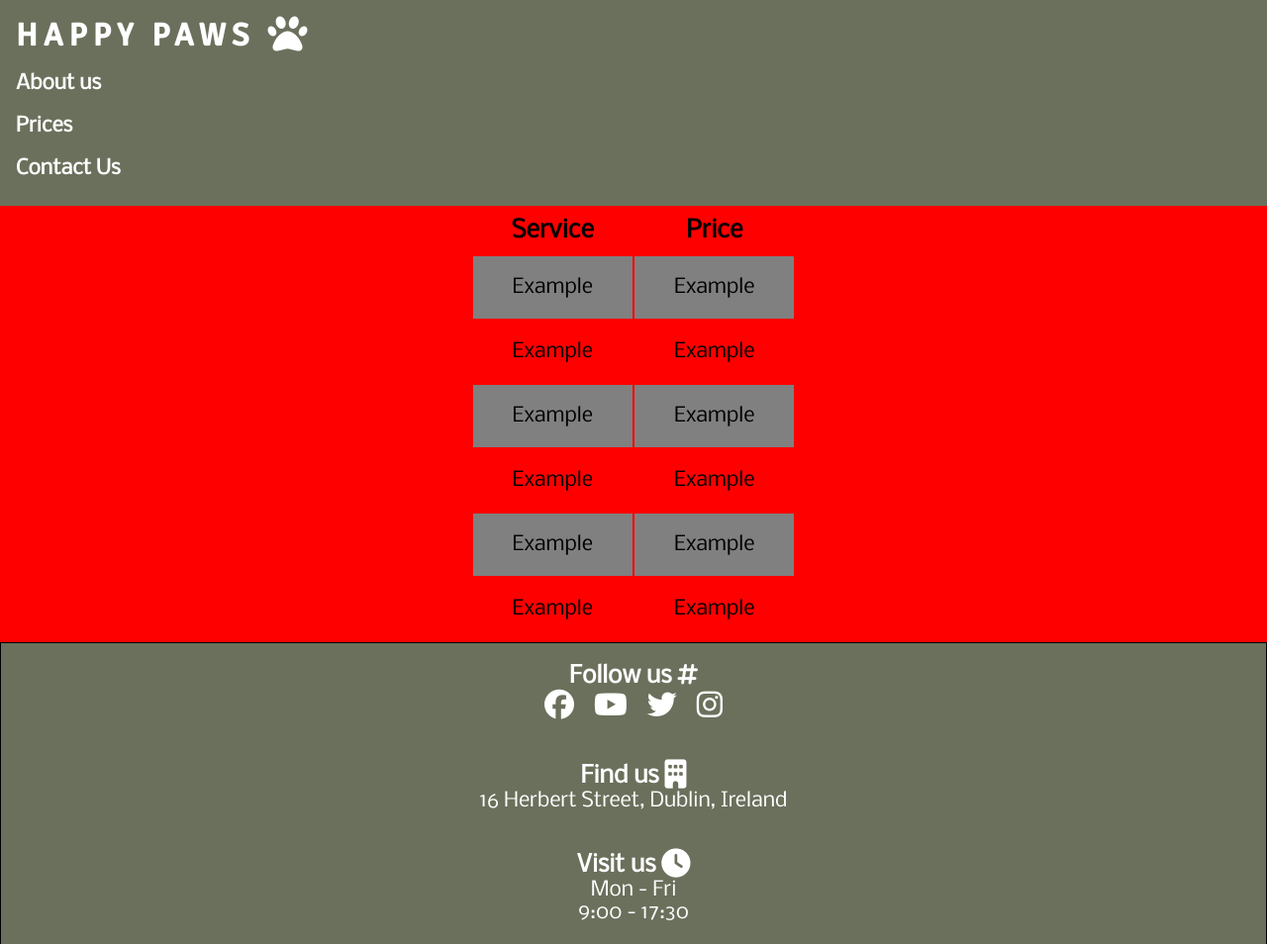
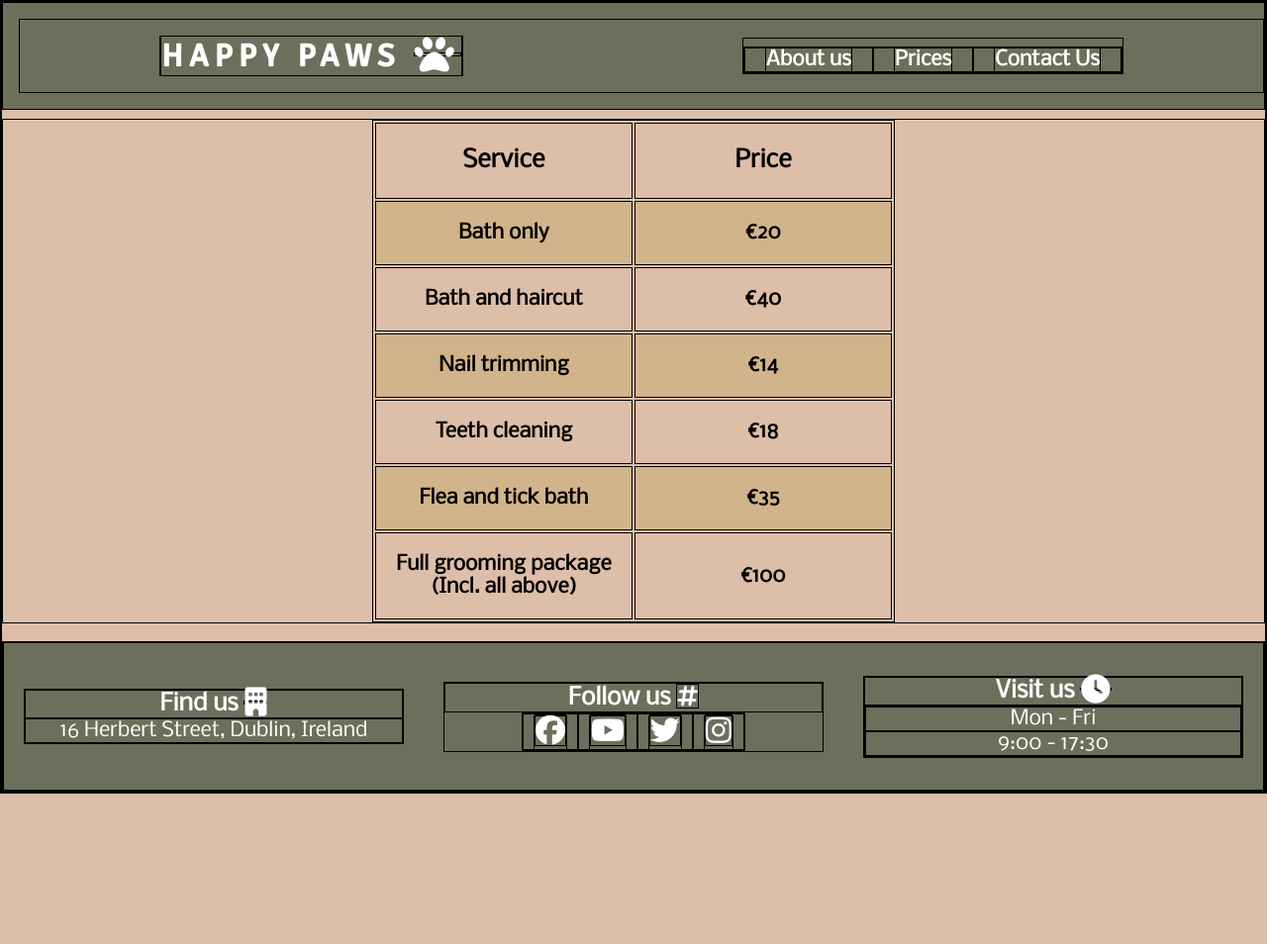
Before and after one commit to JakeDelaney/PP1-Happy-Paws, a plain HTML site: page prices.html in a window 1280 px wide. Shown: the whole page at 99% size. After the commit the page ends 802 px from the top, so only its background shows below. Drawn offline with Linux system fonts and the light colour scheme.

Commit message:
add min-width media queries for screensizes (500px) (768px) (1024px), and add table to prices.html"

```diff
--- a/assets/css/style.css
+++ b/assets/css/style.css
@@ -5,7 +5,7 @@
     margin: 0;
     padding: 0;
     box-sizing: border-box;
-    /*border: solid 1px black*/
+    border: solid 1px black
 }
 
 html, body{
@@ -38,6 +38,11 @@ a:hover{
 
 ul{
     list-style: none;
+}
+
+main{
+    width: 100%;
+    margin: 0 auto;
 }
 
 /*HEADER AND NAV BAR*/
@@ -84,10 +89,11 @@ header{
 }
 
 .hero-image{
-    background-image: url(../images/hero-banner-425.jpg);
+    background-image: url(../images/hero-banner-1920_600.jpg);
+    background-size: cover;
     background-repeat: no-repeat;
     height: 100%;
-    width: 100%;
+    width: 100vw;
     position: relative;
 }
 
@@ -174,7 +180,7 @@ header{
     height: auto;
     width: 90vw;
     border-radius: 5% 5% 0 0;
-    margin-top: 20px;
+    margin-top: 1.5em;
     box-shadow: 6px 6px 6px black;
 }
 
@@ -345,21 +351,27 @@ input{
     height: auto;
     display: flex;
     justify-content: center;
-    background-color: red;
+    margin: auto 0;
+}
+
+.price-list td, th{
+    width: 50%;
+    text-align: center;
 }
 
 .price-list th{
-    padding: 10px;
+    padding: 1em;
     font-size: 150%;
 }
 
 .price-list td{
-    padding: 20px 40px;
+    padding: 1em 1em;
     font-size: 125%;
+    font-weight: bold;
 }
 
 .alt-color{
-    background-color: grey;
+    background-color: tan;
 }
 
 /*change class, confusing with the ethos heading introduction*/
@@ -407,49 +419,71 @@ footer{
 }
 
 
-/*
-@media (max-width: 768px) {
+/*MEDIA QUERY FOR SMALL SCREENS 500px and below*/
+
+@media screen and (min-width: 500px) {
     .header-flexbox-container{
-        flex-direction: column;
-        text-align: center;
-        min-height: 100px;
-        padding: 10px 0;
-    }
-
-    .logo{
-        padding-left: 0px;
-    }
-
-    .nav-list{
-        padding-right: 0px;
-    }
-
-    .ethos-card-image{
-        height: 300px;
-        width: 300px;
-        margin-bottom: 15px;
-        border-radius: 5% 5% 0 0;
+        display: flex;
+        align-items: center;
     }
 
     .ethos-card{
-        background-color: #ffe8d6;
-        height: 600px;
-        width: 300px;
-        border-radius: 5%;
-        box-shadow: 6px 6px 6px black;
+        width: 90vw;
     }
 
-    .footer-flexbox-container{
-        flex-direction: column;
-        margin-top: 20px;
+    .ethos-image{
+        height: 70;
     }
 
-    .footer-content{
-        margin: 20px 0;
+
+
+    @media screen and (min-width: 768px) {
+        .ethos-flexbox-container > h2{
+        }
+
+        .ethos-card{
+            width: 45vw;
+        }
+
     }
 
-    .social-media-list{
-        order: -1;
+
+    @media screen and (min-width: 1024px) {
+
+        .header-flexbox-container{
+            flex-direction: row;
+            justify-content: space-around;
+        }
+
+        .ethos-card{
+            width: 45vw;
+        }
+
+
+        .nav-list{
+            flex-direction: row;
+        }
+
+        .nav-item{
+            padding: 0 20px;
+        }
+
+        .footer-flexbox-container{
+            flex-direction: row;
+            justify-content: space-around;
+        }
+
+        .social-media-list{
+            order: 0;
+        }
+
+        .footer-content{
+            width: 30vw;
+        }
+
+        @media screen and (min-width: 1440px) {
+            .ethos-card{
+                width: 40vw;
+                height: auto
+            }
     }
-}
-*/
--- a/prices.html
+++ b/prices.html
@@ -32,33 +32,33 @@
             </tr>
 
             <tr class="alt-color">
-                <td>Example</td>
-                <td>Example</td>
+                <td>Bath only</td>
+                <td>€20</td>
             </tr>
 
             <tr>
-                <td>Example</td>
-                <td>Example</td>
+                <td>Bath and haircut</td>
+                <td>€40</td>
             </tr>
 
             <tr class="alt-color">
-                <td>Example</td>
-                <td>Example</td>
+                <td>Nail trimming</td>
+                <td>€14</td>
             </tr>
 
             <tr>
-                <td>Example</td>
-                <td>Example</td>
+                <td>Teeth cleaning</td>
+                <td>€18</td>
             </tr>
 
             <tr class="alt-color">
-                <td>Example</td>
-                <td>Example</td>
+                <td>Flea and tick bath</td>
+                <td>€35</td>
             </tr>
 
             <tr>
-                <td>Example</td>
-                <td>Example</td>
+                <td>Full grooming package (Incl. all above)</td>
+                <td>€100</td>
             </tr>
 
         </table>
```
Also changed, not shown: assets/images/image-600x600.jpg (added), 1 other file.
